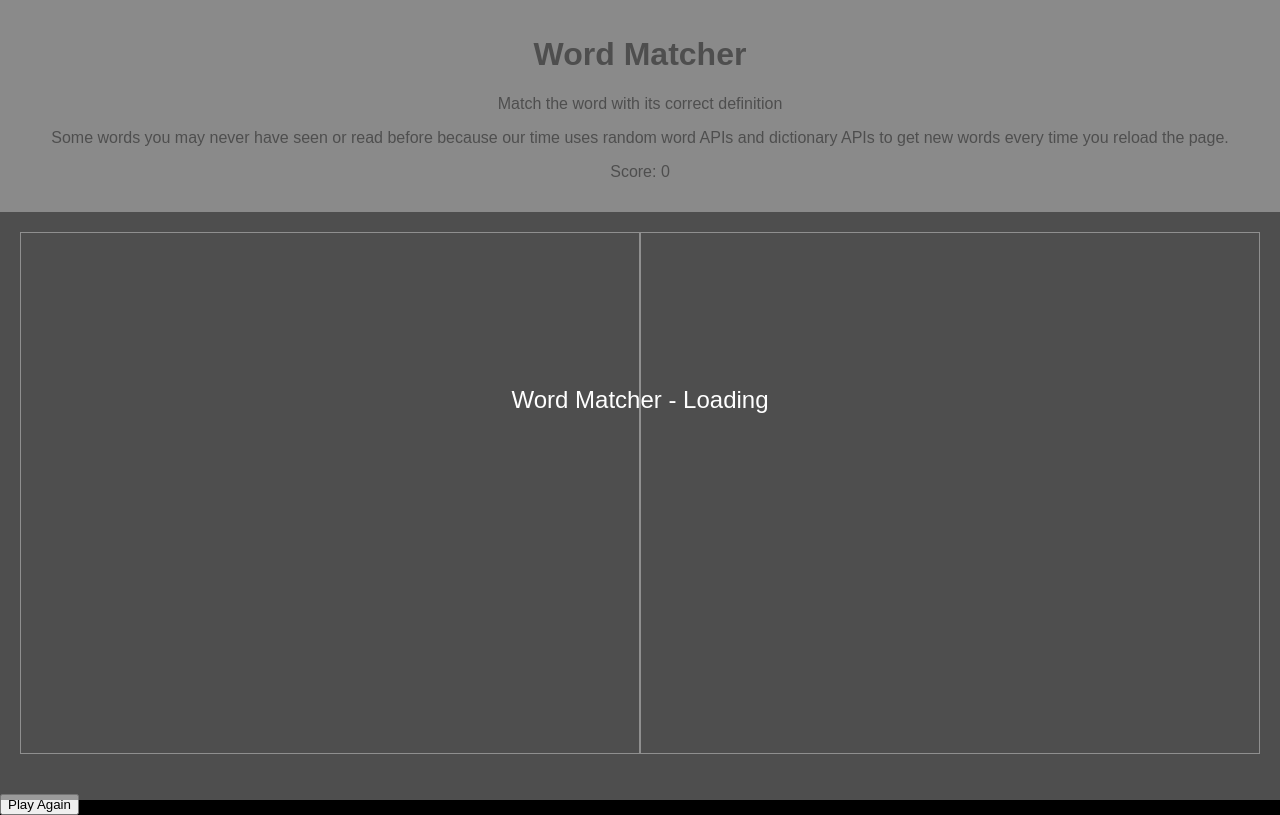
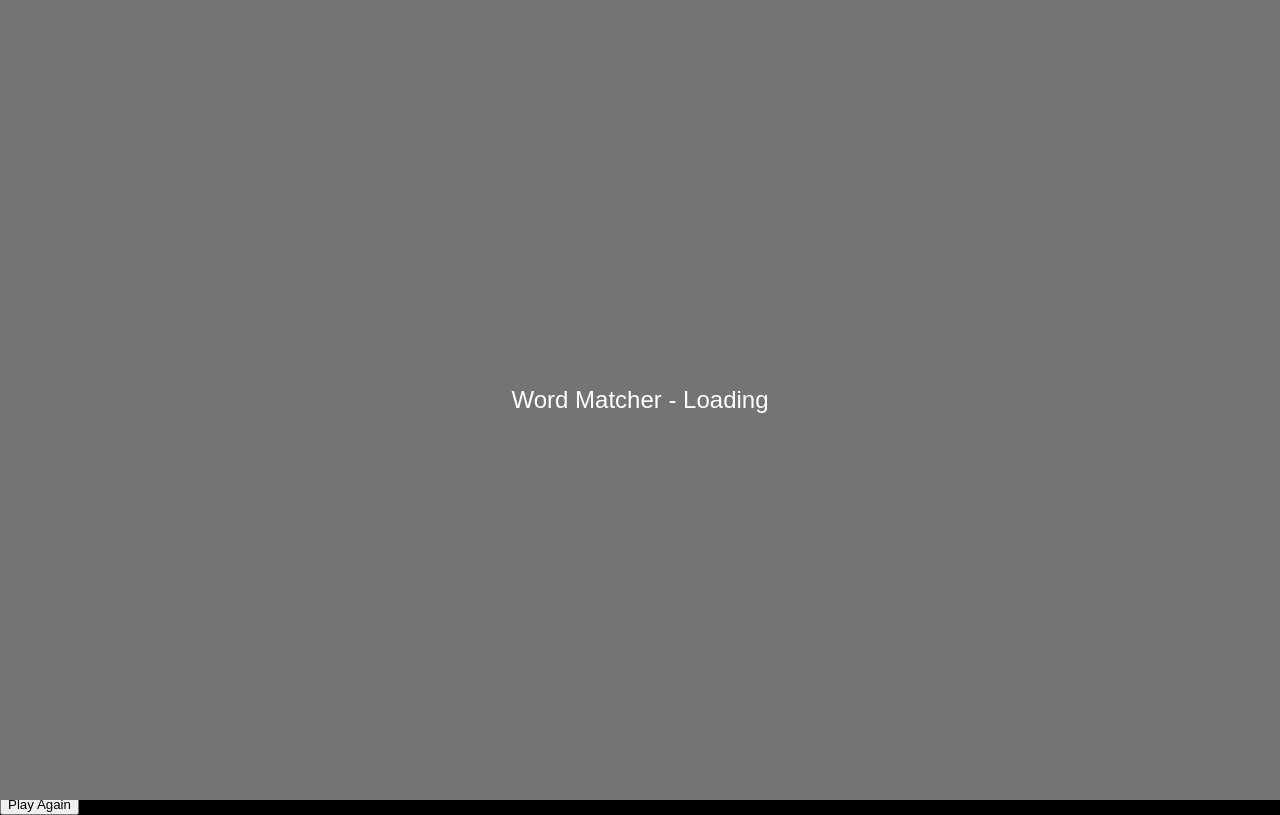
Before and after one commit to Limitrious/englan-geam, a plain HTML site: page index.html in a window 1280 px wide. Drawn offline with Linux system fonts and the light colour scheme; no server answers.

Commit message:
Update styles.css

```diff
--- a/styles.css
+++ b/styles.css
@@ -77,7 +77,7 @@ main {
     left: 0;
     width: 100%;
     height: 100%;
-    background-color: rgba(116, 116, 116, 0.679);
+    background-color: rgba(116, 116, 116, 1);
     color: white;
     font-size: 24px;
     z-index: 9999;
```
